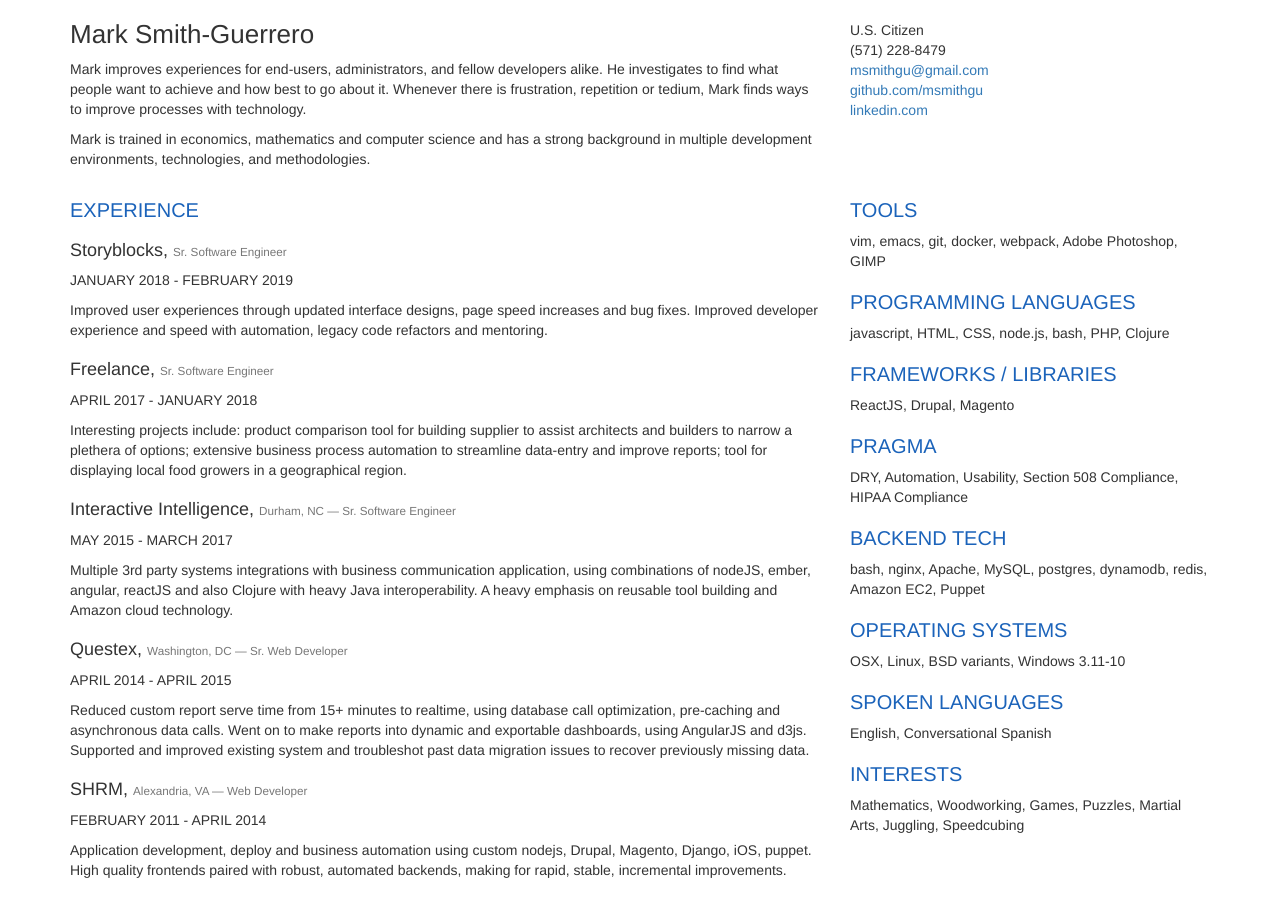
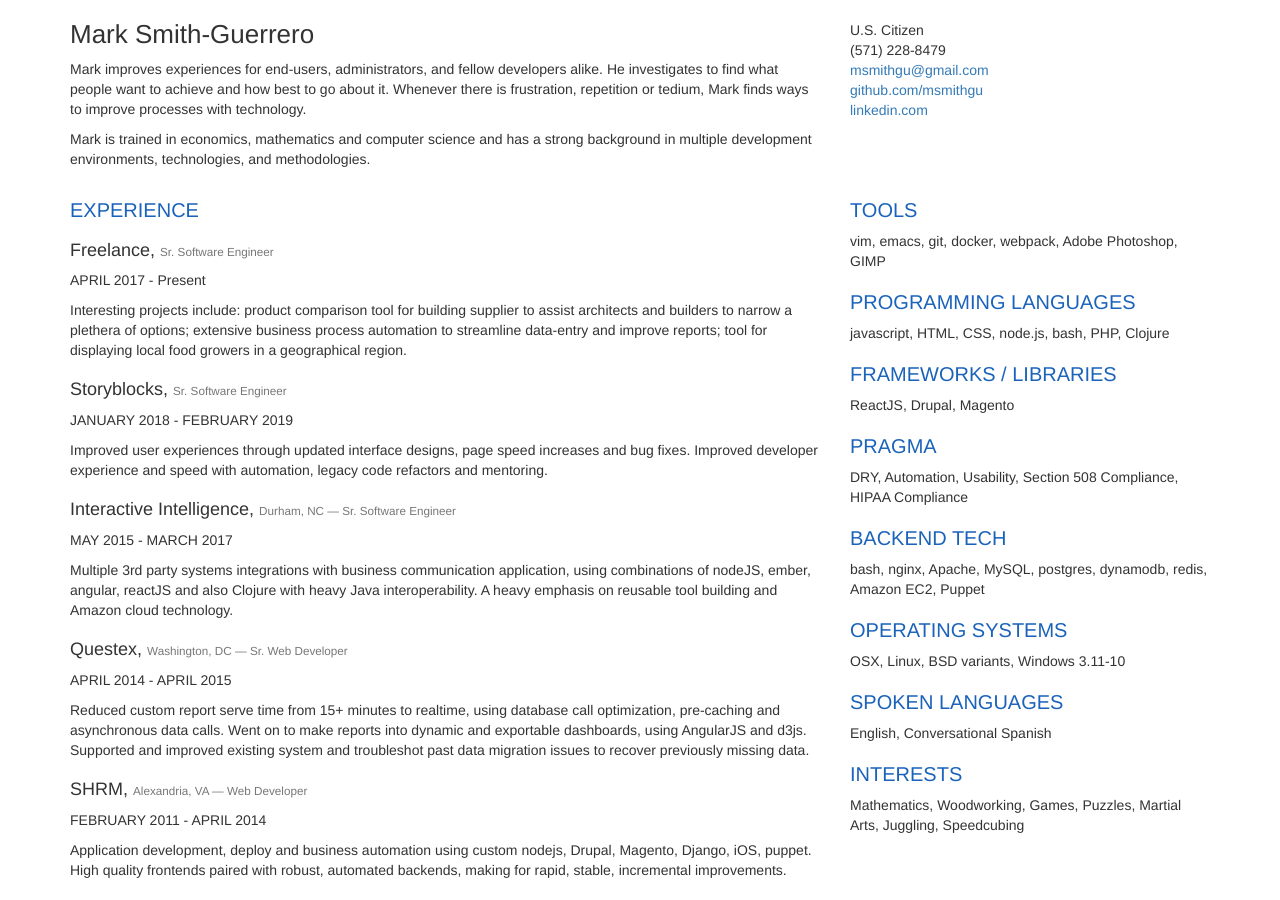
Before and after one commit to msmithgu/msmithgu.github.io, a Jekyll site: the page index.html, which Jekyll copies as it is, in a window 1280 px wide and 900 px high. Built offline with Jekyll 4.4.1, drawn with Linux system fonts in a browser that asks for light colours.

Commit message:
adjust history ordering

```diff
--- a/index.html
+++ b/index.html
@@ -53,12 +53,12 @@
       <div class="row">
         <div class="col-xs-8">
           <h2>experience</h2>
+          <h3>Freelance, <small>Sr. Software Engineer</small></h3>
+          <p class="dates">APRIL 2017 - Present</p>
+          <p>Interesting projects include: product comparison tool for building supplier to assist architects and builders to narrow a plethera of options; extensive business process automation to streamline data-entry and improve reports; tool for displaying local food growers in a geographical region.</p>
           <h3>Storyblocks, <small>Sr. Software Engineer</small></h3>
           <p class="dates">JANUARY 2018 - FEBRUARY 2019</p>
           <p>Improved user experiences through updated interface designs, page speed increases and bug fixes. Improved developer experience and speed with automation, legacy code refactors and mentoring.</p>
-          <h3>Freelance, <small>Sr. Software Engineer</small></h3>
-          <p class="dates">APRIL 2017 - JANUARY 2018</p>
-          <p>Interesting projects include: product comparison tool for building supplier to assist architects and builders to narrow a plethera of options; extensive business process automation to streamline data-entry and improve reports; tool for displaying local food growers in a geographical region.</p>
           <h3>Interactive Intelligence, <small>Durham, NC — Sr. Software Engineer</small></h3>
           <p class="dates">MAY 2015 - MARCH 2017</p>
           <p>Multiple 3rd party systems integrations with business communication
```
